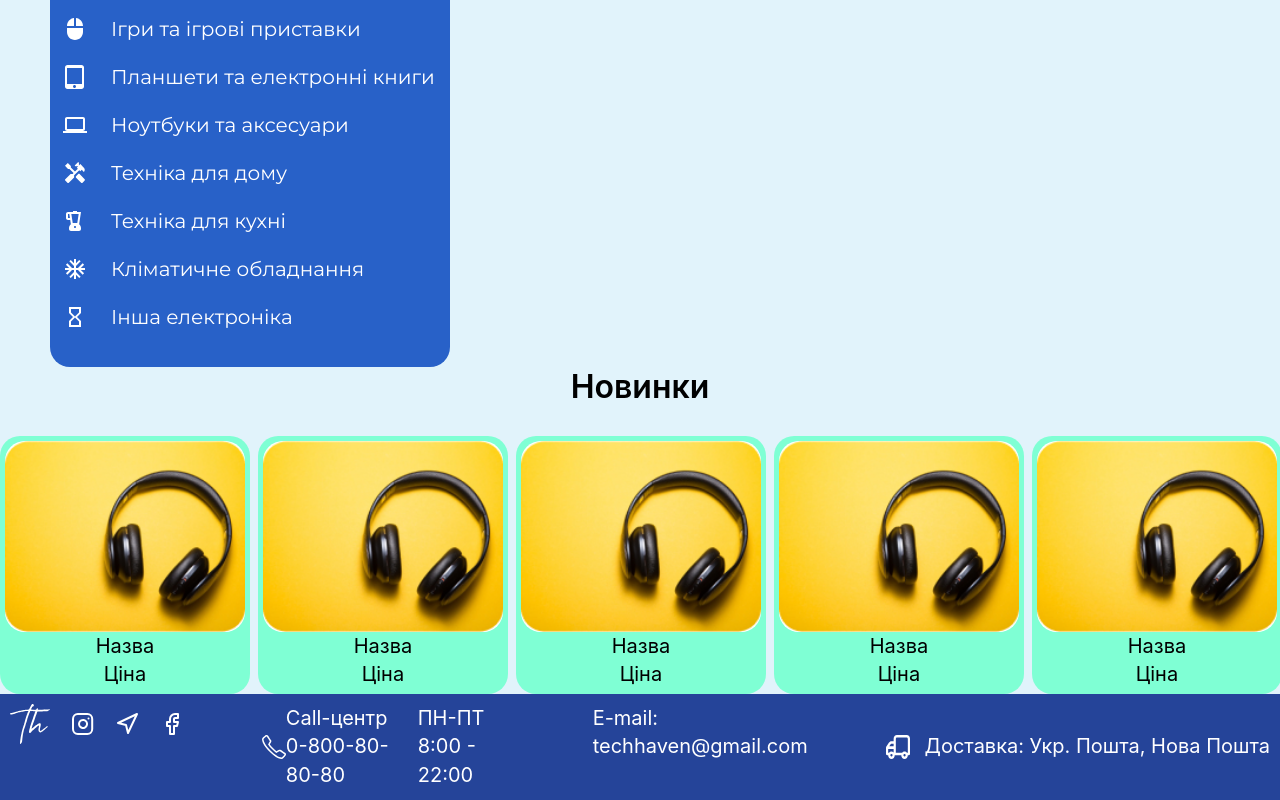
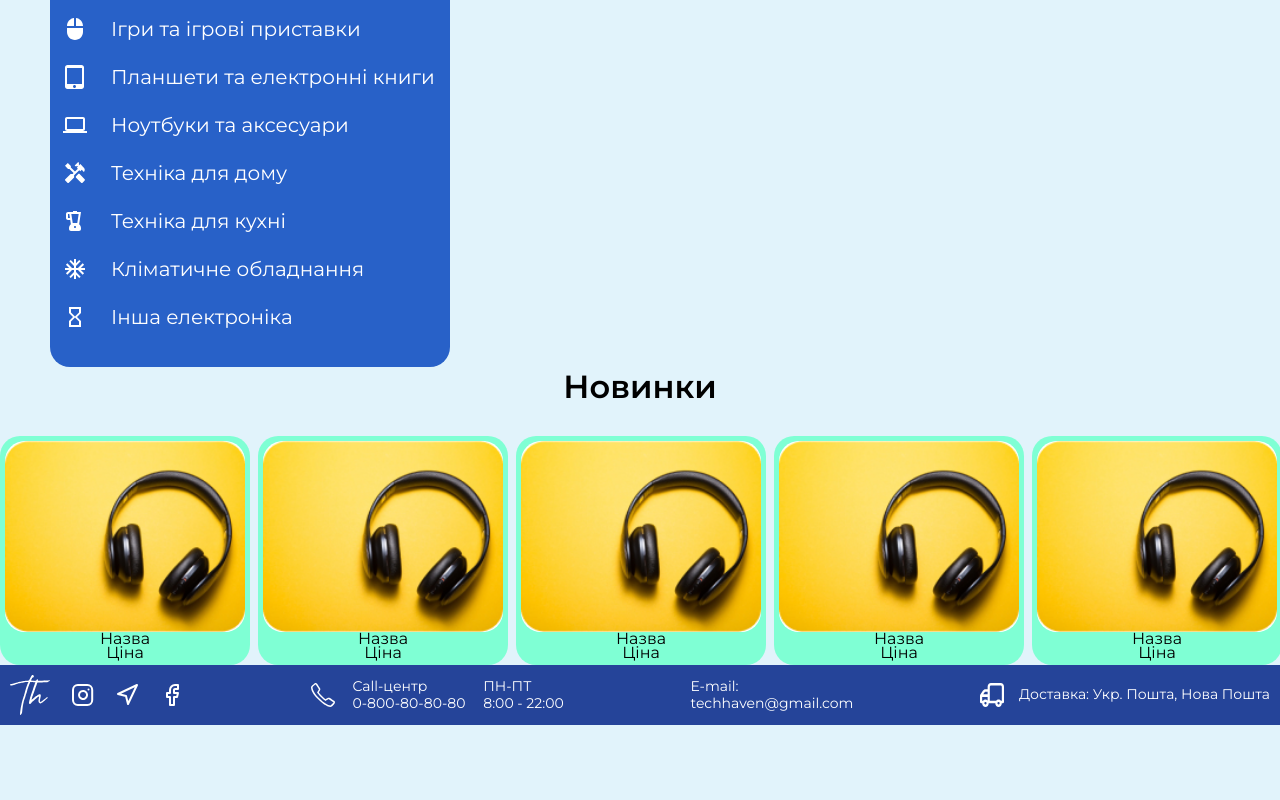
Before and after one commit to NazarBoychenko/Marketplace, a React (Vite) app: page / in a window 1280 px wide. Shown: the part 343-1143 px from the top of the page. After the commit the page ends 1068 px from the top, so only its background shows below. Built offline with nearby package versions, Linux system fonts and the light colour scheme; a web font is replaced by a local one.

Commit message:
fix footer

```diff
--- a/src/components/Footer/Footer.module.css
+++ b/src/components/Footer/Footer.module.css
@@ -5,10 +5,12 @@
    text-align: center;
    color: #fff;
    font-size: 14px;
+   line-height: 17.07px;
 }
 
 .container {
    justify-content: space-between;
+   align-items: center;
    flex-wrap: wrap;
 }
 
@@ -35,9 +37,11 @@
    text-align: left;
 }
 
-.number {}
+.number {
+}
 
-.days_work {}
+.days_work {
+}
 
 .mail {
    text-align: left;
--- a/src/components/Header/Header.module.css
+++ b/src/components/Header/Header.module.css
@@ -1,5 +1,5 @@
 .header {
-  width: 100vw;
+  width: 100%;
   height: 80px;
   background-color: var(--color-bg-header);
 }
--- a/src/components/ProductCard/ProductCard.jsx
+++ b/src/components/ProductCard/ProductCard.jsx
@@ -7,8 +7,8 @@ const ProductCard = () => {
    return (
       <div className={styles.product_card}>
          <img src={TestGoods} alt='goods' className={styles.img_product} />
-         <span>Назва</span><br />
-         <span>Ціна</span>
+         <span className={styles.name_product}>Назва</span><br />
+         <span className={styles.price_product}>Ціна</span>
       </div>
    );
 };
--- a/src/components/ProductCard/ProductCard.module.css
+++ b/src/components/ProductCard/ProductCard.module.css
@@ -11,6 +11,6 @@
    border-radius: 20px;
 }
 
-span {
+.name_product .price_product {
    font-size: 20px;
 }
--- a/src/components/SideBar/SideBar.jsx
+++ b/src/components/SideBar/SideBar.jsx
@@ -1,5 +1,6 @@
 import { NavLink } from 'react-router-dom';
 import styles from './SideBar.module.css';
+
 import PhoneIphoneIcon from '@mui/icons-material/PhoneIphone';
 import PersonalVideoIcon from '@mui/icons-material/PersonalVideo';
 import PhotoCameraIcon from '@mui/icons-material/PhotoCamera';
--- a/src/index.css
+++ b/src/index.css
@@ -1,6 +1,6 @@
 :root {
-  font-family: Inter, system-ui, Avenir, Helvetica, Arial, sans-serif;
-  line-height: 1.43;
+  font-family: "Montserrat";
+  line-height: 14px;
   font-weight: 400;
 
   color-scheme: light dark;
```
Also changed, not shown: src/components/MainLayout/MainLayout.jsx (indentation only). Lines whose indentation alone changed are shown as unchanged.
